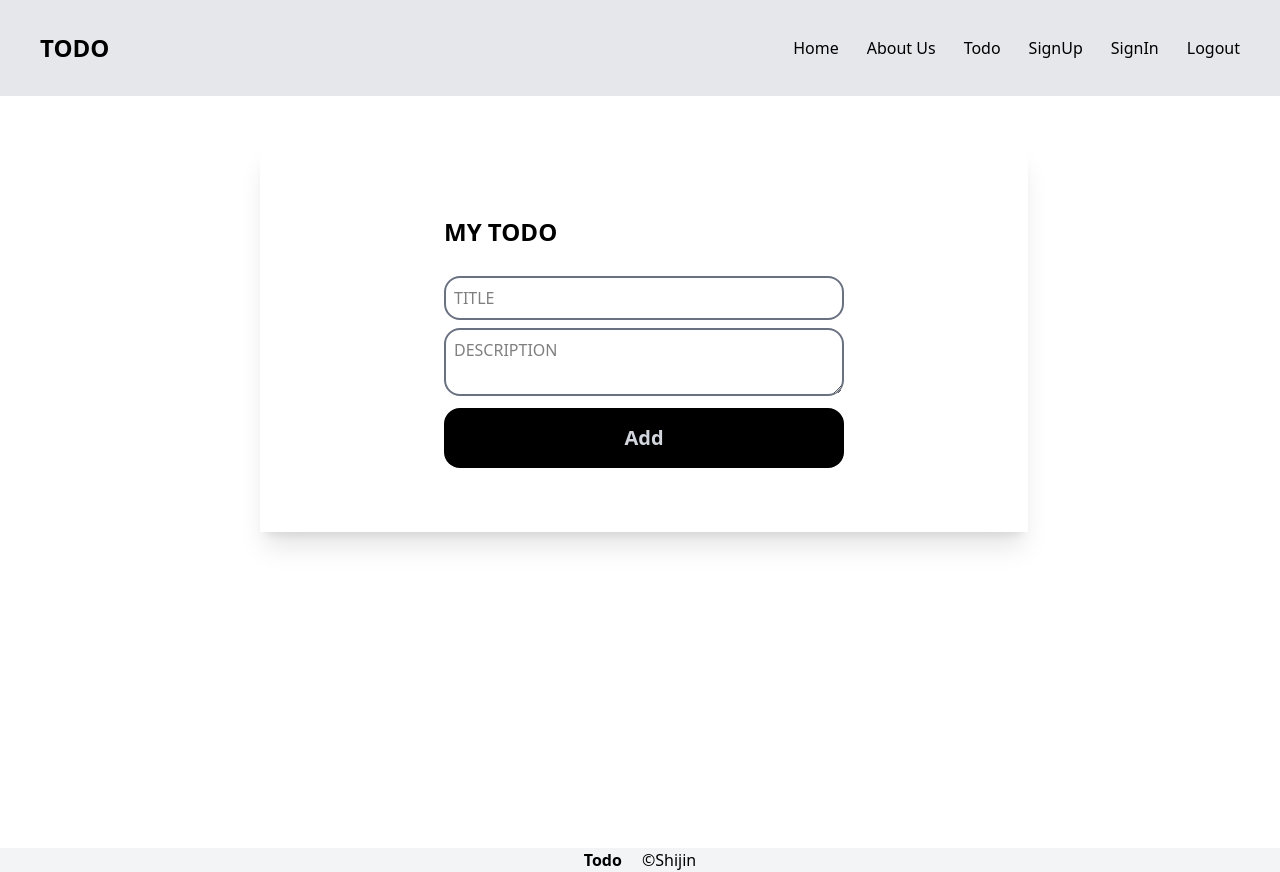
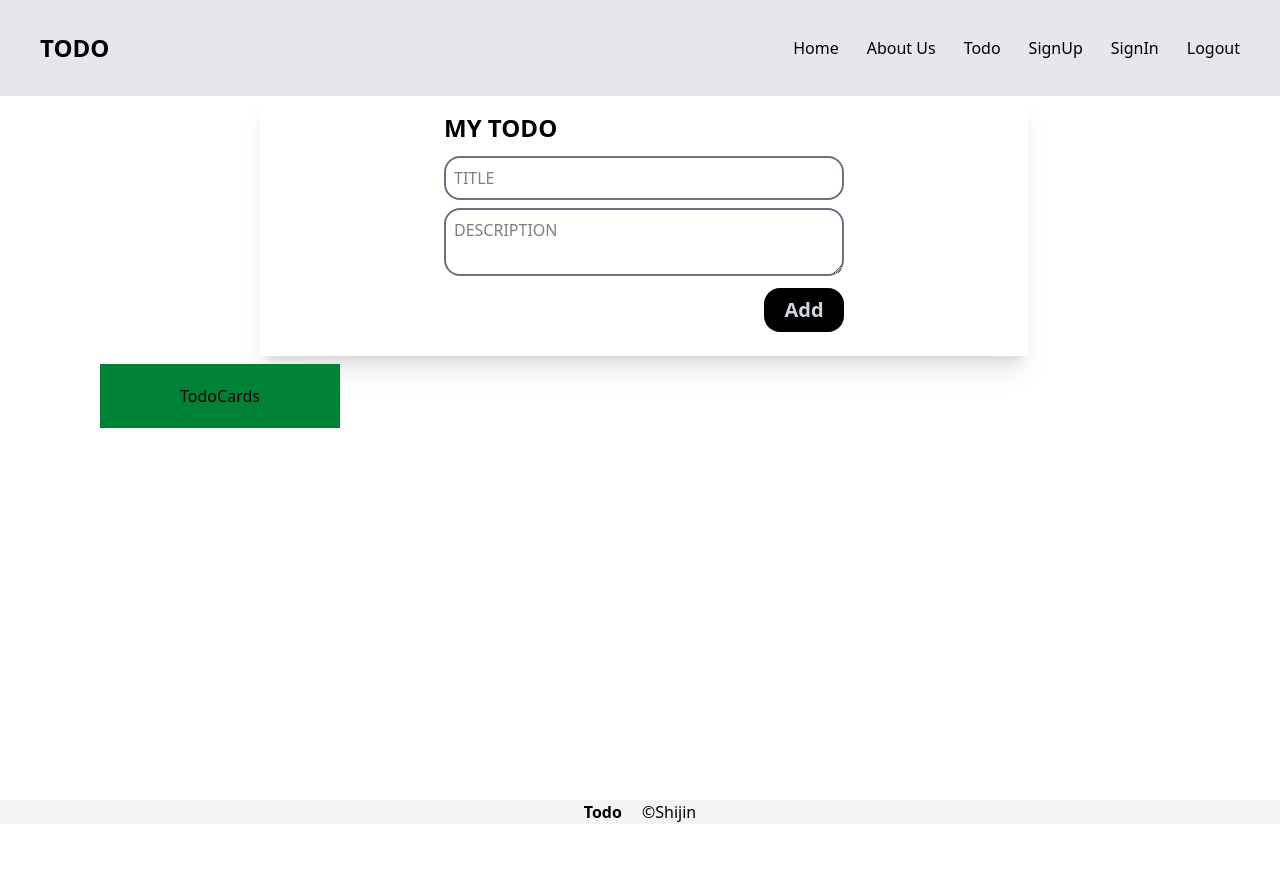
Before and after one commit to Shijin2k3/TODO-MERN, a React (Vite) app in the folder frontend/: page /todo in a window 1280 px wide. Both pictures are taken after typing "Sample", "Sample" into the empty fields and a click on the button "Add". After the commit the page ends 824 px from the top, so only its background shows below. Built offline with nearby package versions, Linux system fonts and the light colour scheme.

Commit message:
Added functionalities to Todo Page

```diff
--- a/frontend/src/components/todo/Todo.jsx
+++ b/frontend/src/components/todo/Todo.jsx
@@ -1,7 +1,9 @@
 import React, { useState } from 'react'
+import TodoCards from './TodoCards';
 
 export const Todo = () => {
    const[inputs,setInputs]=useState({title:"",description:""});
+    const [array,setArray]=useState([]);
 
    const handleChange =(e)=>{
       const {name,value}=e.target;
@@ -9,15 +11,15 @@ export const Todo = () => {
    }
    const handleSubmit=(e) =>{
        e.preventDefault()
-       console.log(inputs)
+       setArray([...array,inputs])
        setInputs({title:"",description:""})
    }
 
   return (
     <div className='w-[100%] h-[88vh]'>
-      <div className='w-[60%] mx-65  flex  justify-center items-center my-12 shadow-xl py-10'>
+      <div className='w-[60%] mx-65  flex  justify-center items-center  shadow-xl '>
         <div className='flex flex-col my-3 w-100 '>
-            <h1 className='font-extrabold text-2xl my-5'>MY TODO</h1>
+            <h1 className='font-extrabold text-2xl my-1'>MY TODO</h1>
            <input
             className='outline-none border-2 border-gray-500 rounded-2xl my-2 p-2'
             type="text"
@@ -34,7 +36,20 @@ export const Todo = () => {
             placeholder='DESCRIPTION'
             onChange={handleChange}
            />
-            <button type='submit' onClick={handleSubmit}  className= 'my-3 bg-black font-bold text-xl text-gray-300 py-4 rounded-2xl cursor-pointer hover:bg-gray-950'>Add</button>
+            <button type='submit' onClick={handleSubmit}  className= 'my-3 ml-[80%] bg-black font-bold text-xl text-gray-300 py-2 rounded-2xl cursor-pointer w-[20%] hover:bg-gray-950'>Add</button>
+        </div>
+      </div>
+      <div className=''>
+        <div className='ml-20'>
+          <div className='flex flex-row flex-wrap justify-items-start'>
+            {array && array.map((item,i)=>(
+             <div className= 'w-[20%] h-[8vh] flex items-center justify-center columns-lg bg-green-700 mx-5 my-2'>
+             <TodoCards/>
+             </div>
+             ))}
+
+          </div>
+
         </div>
       </div>
     </div>
--- /dev/null
+++ b/frontend/src/components/todo/TodoCards.jsx
@@ -0,0 +1,9 @@
+import React from 'react'
+
+const TodoCards = () => {
+  return (
+    <div className='p-3'>TodoCards</div>
+  )
+}
+
+export default TodoCards
```
